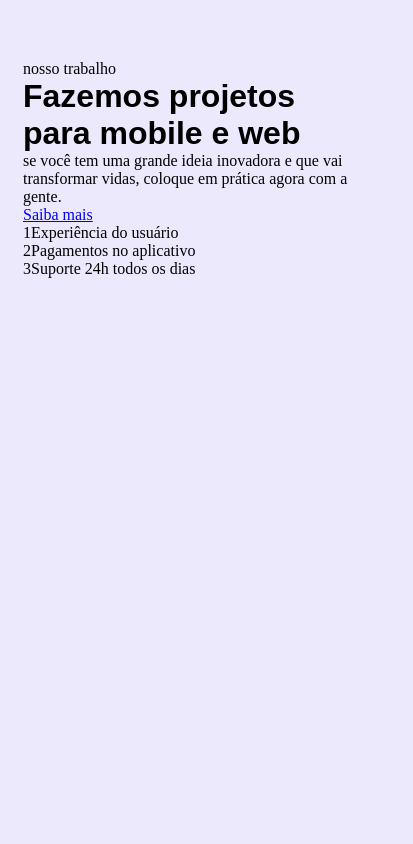
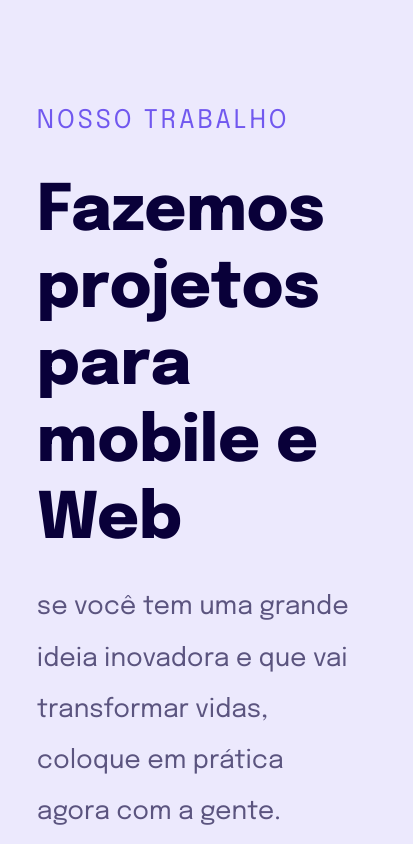
Before and after one commit to enjels/responsivo-desktop-Mobile, a plain HTML site: page index.html in a window 390 px wide. Shown: the top 844 px of the page, 413 px wide, since content can reach past the window. Drawn offline with Linux system fonts and the light colour scheme; a web font is replaced by a local one.

Commit message:
responsividade quase pronta

```diff
--- a/index.html
+++ b/index.html
@@ -12,20 +12,20 @@
 
     <link rel="stylesheet" href="style.css">
 
-    <link href="https: //fonts.googleapis.com/css2? family= Epílogo:wght@800 & display=swap" rel="stylesheet">
+    <link href="https://fonts.googleapis.com/css2?family=Epilogue:wght@400;700;800&display=swap" rel="stylesheet">
 </head>
 
 <body>
     <main>
         <p>nosso trabalho</p>
-        <h1>Fazemos projetos para mobile e web</h1>
+        <h1>Fazemos projetos para mobile e Web</h1>
         <p>se você tem uma grande ideia inovadora e que vai
             transformar vidas, coloque em prática agora com a gente.
         </p>
         <a href="#" target="_blank">Saiba mais</a>
         <ul>
             <li><span>1</span>Experiência do usuário</li>
-            <li> <span>2</span>Pagamentos no aplicativo</li>
+            <li><span>2</span>Pagamentos no aplicativo</li>
             <li><span>3</span>Suporte 24h todos os dias</li>
         </ul>
     </main>
--- a/style.css
+++ b/style.css
@@ -5,17 +5,86 @@
 }
 ul{
     list-style: none;
+
+    margin-top: 7.2rem;
+
 }
 
 :root{
-
+ font-size: 65,2%;
+}
+/* 1rem 16px */
+body{
+    font-family: 'Epilogue', sans-serif;
+    background-color: #ECE9FD;
+    padding: 6.0rem 2.3rem 6.6rem;
+    font-size: 1.6rem;
 }
 
-body{
-    background-color: #ECE9FD;
-    padding: 60px 23px 60px;
+main{
+    max-width: 33.0rem;
+    margin: auto;
 }
 
 h1{
+    font-weight:800 ;
     font-family: 'Epilogue', sans-serif;
+    font-size: 4.0rem;
+    line-height: 4.8rem;
+
+    color: #090039;
+    margin-bottom: 1.5rem;
+
 }
+ main p:first-child{
+    color: #7158EF;
+    letter-spacing: 3px;
+    text-transform: uppercase;
+    line-height: 3.2rem;
+    margin-bottom: 1.7rem;
+ }
+
+ h1 + p{
+    color: rgba(10, 0, 57, 0.64);
+    line-height: 3.2rem;
+
+    margin-bottom: 3.2rem;
+
+ }
+
+ a{
+    color: #090039;
+    text-decoration: none;
+
+    margin-bottom: 7.2rem;
+ }
+
+ a:hover{
+    font-weight: bold;
+ }
+ ul li{
+    font-weight: 700;
+    font-size: 2.4rem;
+    line-height: 3.2rem;
+    color: #090039;
+
+    max-width: 25.7rem;
+
+    display: flex;
+    gap: 3.8rem;
+ }
+
+ ul li span{
+    font-weight: 800;
+    font-size: 7.2rem;
+    line-height: 8.0rem;
+    letter-spacing: -2px;
+    color: #090039;
+
+}
+/* media queries */
+@media (min-width:40em){
+    body{
+        background-color: black;
+    }
+}
```
